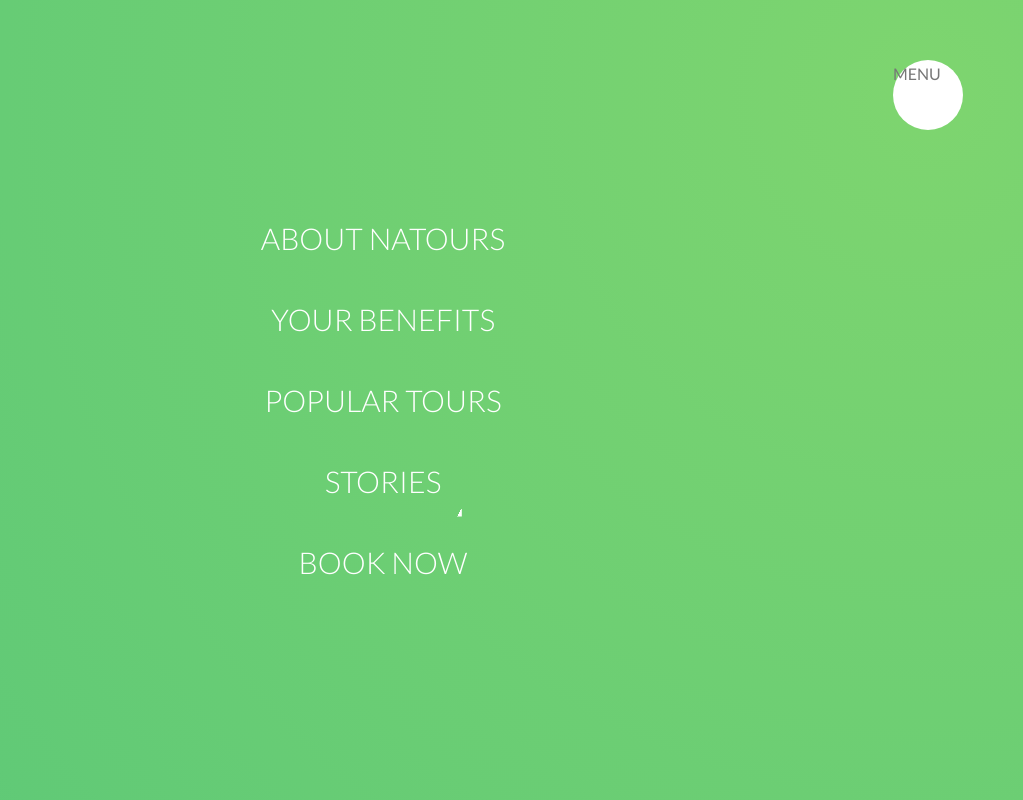
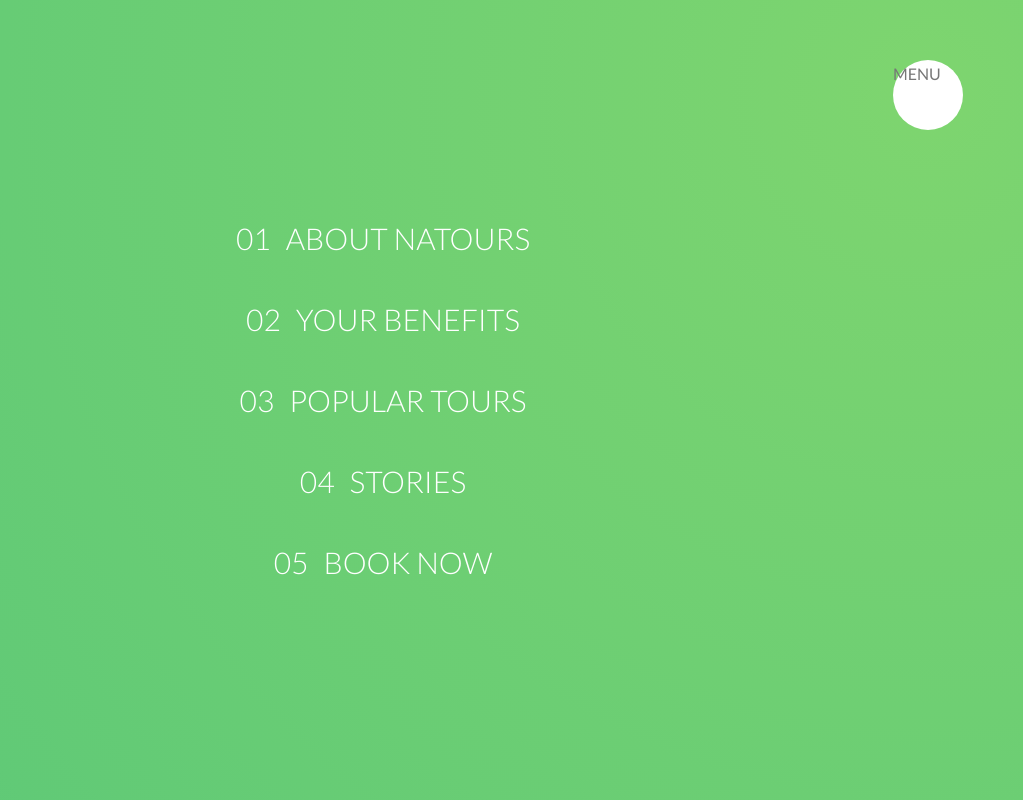
Before and after one commit to funduleadiana/CSS-projects, a website: page index.html in a window 1280 px wide. Shown: the top 800 px of the page, without its empty margins (257-1280 px from the left). Drawn offline with Linux system fonts and the light colour scheme.

Commit message:
styling the menu links

```diff
--- a/index.html
+++ b/index.html
@@ -31,19 +31,25 @@
       <nav class="navigation__nav">
         <ul class="navigation__list">
           <li class="navigation__item">
-            <a href="#" class="navigation__link">About Natours</a>
+            <a href="#" class="navigation__link"
+              ><span>01</span>About Natours</a
+            >
           </li>
           <li class="navigation__item">
-            <a href="#" class="navigation__link">Your benefits</a>
+            <a href="#" class="navigation__link"
+              ><span>02</span>Your benefits</a
+            >
           </li>
           <li class="navigation__item">
-            <a href="#" class="navigation__link">Popular tours</a>
+            <a href="#" class="navigation__link"
+              ><span>03</span>Popular tours</a
+            >
           </li>
           <li class="navigation__item">
-            <a href="#" class="navigation__link">Stories</a>
+            <a href="#" class="navigation__link"><span>04</span>Stories</a>
           </li>
           <li class="navigation__item">
-            <a href="#" class="navigation__link">Book now</a>
+            <a href="#" class="navigation__link"><span>05</span>Book now</a>
           </li>
         </ul>
       </nav>
--- a/sass/layout/_navigation.scss
+++ b/sass/layout/_navigation.scss
@@ -62,12 +62,19 @@
         transparent 50%,
         $color-white 50%
       );
-      background-size: 220%;
+      background-size: 230%;
       transition: all 0.4s;
+
+      span {
+        margin-right: 1.5rem;
+        display: inline-block;
+      }
     }
     &:hover,
     &:active {
       background-position: 100%;
+      color: $color-primary;
+      transform: translateX(1rem);
     }
   }
 }
```
Also changed, not shown: CSS/style.css.
